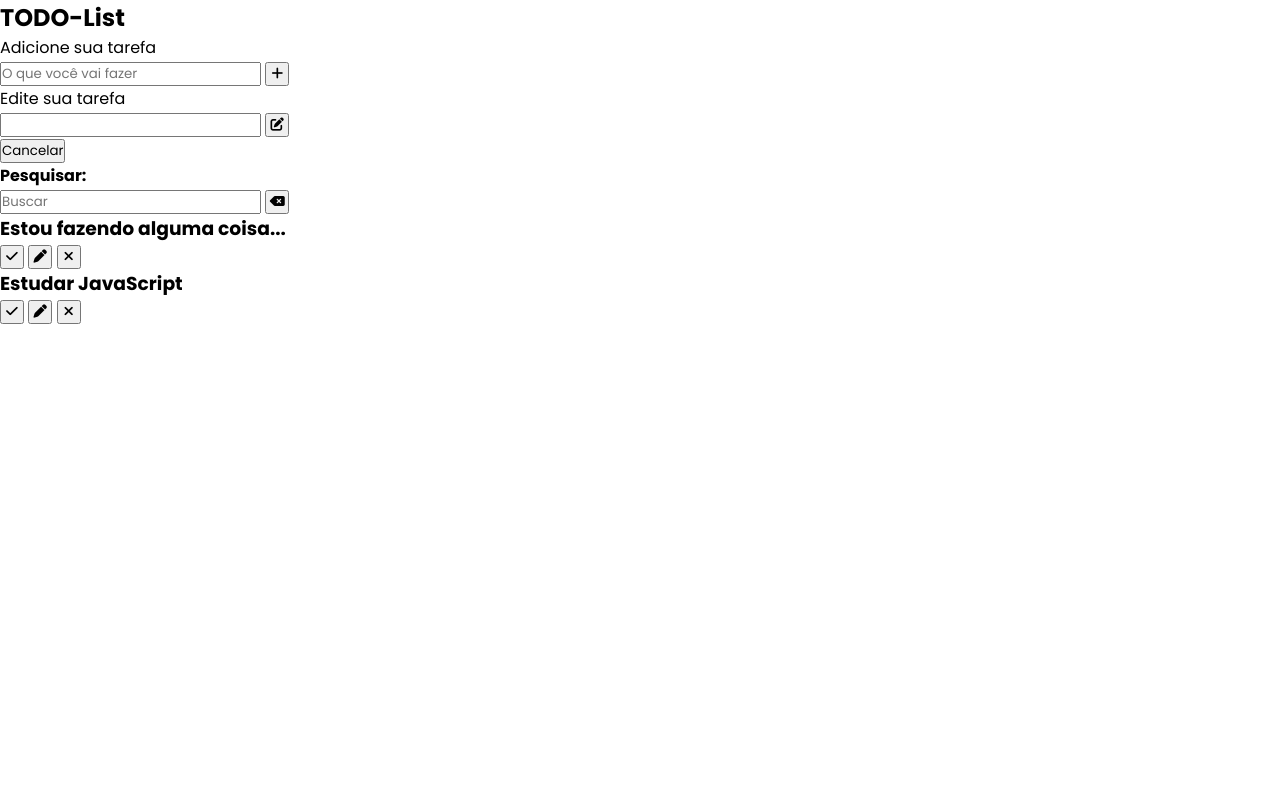
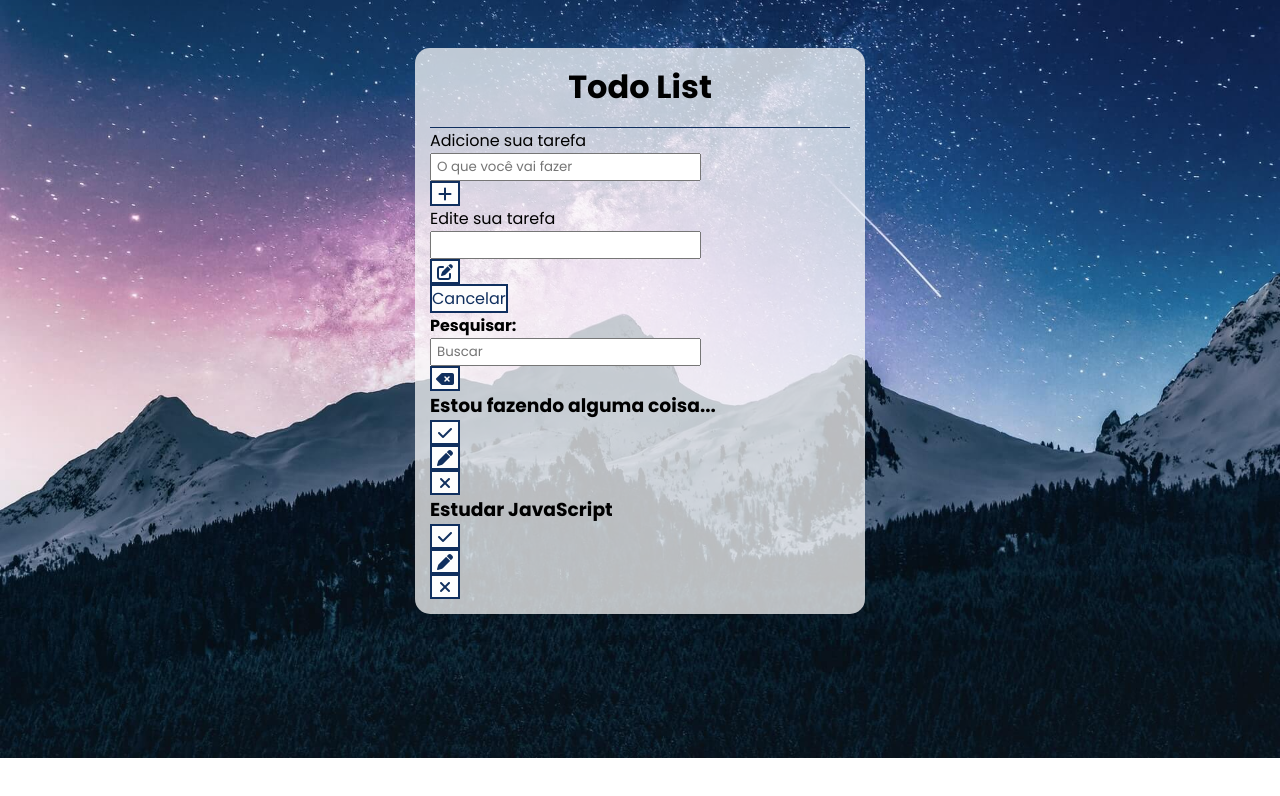
Before and after one commit to Leothurm/Projeto-ToDoList, a plain HTML site: page index.html in a window 1280 px wide. Drawn offline with Linux system fonts and the light colour scheme.

Commit message:
CSS parte 1

```diff
--- a/css/style.css
+++ b/css/style.css
@@ -9,8 +9,61 @@
 
 }
 
-.btn-icon{
-    padding: 2px;
-    width: 20px;
-    height: 13px;
+body{
+    background-image: url('../img/imagemFundo.jpg');
+    background-position: center;
+    background-size: cover;
+    background-repeat: no-repeat;
+    padding: 0 1.5rem;
 }
+
+button{
+    min-width: 30px;
+    min-height: 25px;
+    background-color: #FDFDFD;
+    color: #102F5e;
+    border: 2px solid #102F5e;
+    font-size: 1rem;
+    cursor: pointer;
+    display: flex;
+    justify-content: center;
+    align-items: center;
+    transition: 0.4s;
+}
+
+button:hover{
+    background-color: #102F5e;
+    color: #FFF;
+}
+
+button:hover>i{
+    color: #FFF;
+}
+
+
+button i{
+    color:#102F5e;
+    font-weight: bold;
+    pointer-events: none;
+}
+
+input, select{
+    padding: 2px 5px;
+}
+
+/* main */
+.todo-container{
+    max-width: 450px;
+    margin:3rem auto;
+    background-color: #FDFDFDBB;
+    padding: 15px;
+    border-radius: 15px;
+
+}
+
+.todo-container h1{
+    text-align: center;
+    font-size: 2rem;
+    padding: 0 1rem 1rem;
+    border-bottom: 1px solid #102F5e;
+}
--- a/index.html
+++ b/index.html
@@ -17,10 +17,12 @@
   <body>
     <header>
       <nav>
-        <h1>TODO-List</h1>
+
       </nav>
     </header>
     <main>
+      <section class="todo-container">
+        <h1>Todo List</h1>
         <form id="todo-form">
           <p>Adicione sua tarefa</p>
           <div class="form-control">
@@ -83,6 +85,7 @@
             </button>
           </div>
         </div>
+      </section>
     </main>
   </body>
 </html>
```
Also changed, not shown: img/fundo.jpg (added). Lines whose indentation alone changed are shown as unchanged.
